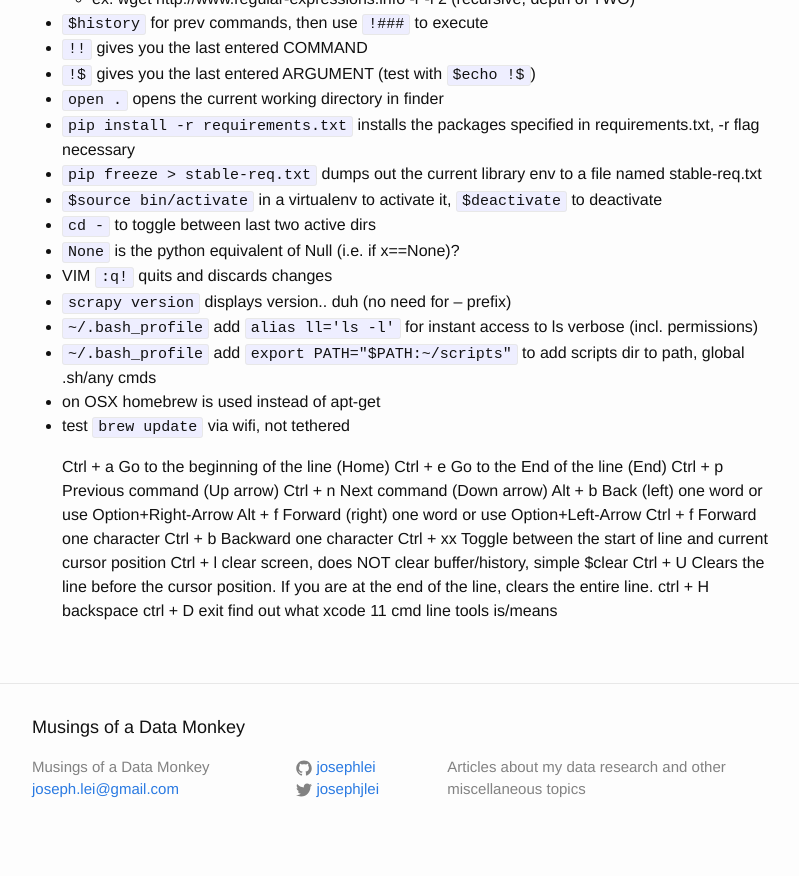
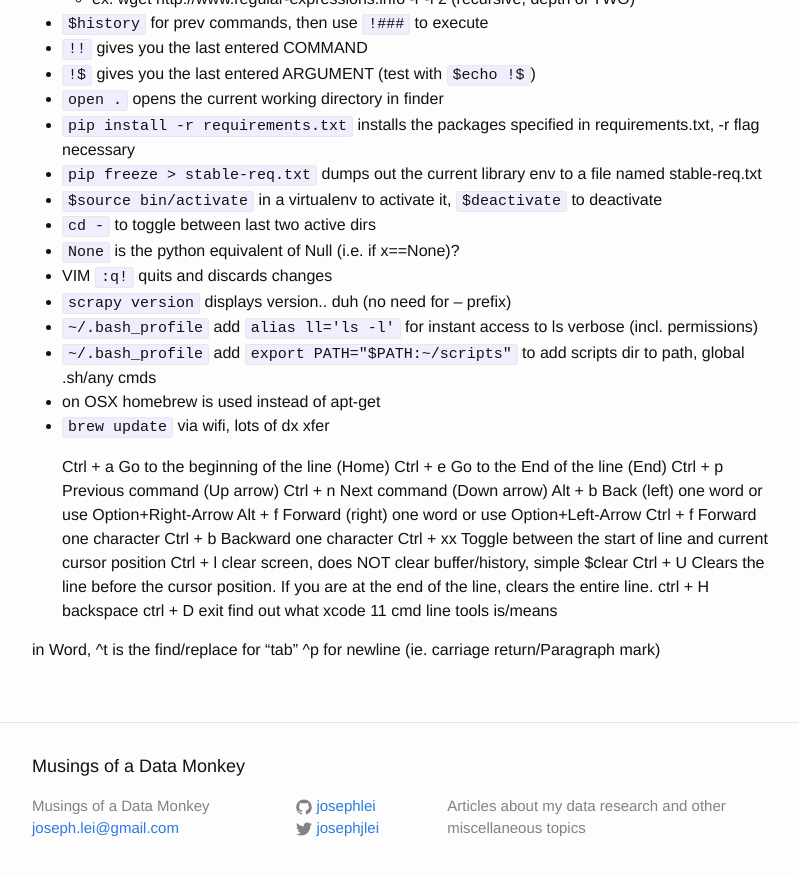
Before and after one commit to josephlei/jjl-website, a Jekyll site: the page built from _posts/2015-06-13-tips-and-tricks.markdown, in a window 1280 px wide and 900 px high, scrolled down 968 px. Shown: the top 876 px of the window, without its empty margins (238-1037 px from the left). Built offline with Jekyll 4.4.1, drawn with Linux system fonts in a browser that asks for light colours.

Commit message:
direct shell update

```diff
--- a/_posts/2015-06-13-tips-and-tricks.markdown
+++ b/_posts/2015-06-13-tips-and-tricks.markdown
@@ -48,7 +48,7 @@ published: true
 * `~/.bash_profile` add `alias ll='ls -l'` for instant access to ls verbose (incl. permissions)
 * `~/.bash_profile` add `export PATH="$PATH:~/scripts"` to add scripts dir to path, global .sh/any cmds
 * on OSX homebrew is used instead of apt-get
-* test `brew update` via wifi, not tethered
+* `brew update` via wifi, lots of dx xfer
 
   Ctrl + a   Go to the beginning of the line (Home)
   Ctrl + e   Go to the End of the line (End)
@@ -64,3 +64,6 @@ published: true
   ctrl + H   backspace
   ctrl + D   exit
 find out what xcode 11 cmd line tools is/means
+
+in Word, ^t is the find/replace for "tab"
+^p for newline (ie. carriage return/Paragraph mark)
--- a/_posts/2015-06-13-what-to-learn-first.markdown
+++ b/_posts/2015-06-13-what-to-learn-first.markdown
@@ -18,7 +18,7 @@ Very importantly, I have to often remind myself to consider the bigger picture o
 
 ####*With that said, here's what I'm currently learning in no particular order :)*
 
-####**Updated 2015-06-28**
+####**Updated 2015-07-02**
 
 * Python 2.x (while eyeballing 3.x)
 * Python Pandas
@@ -32,3 +32,5 @@ Very importantly, I have to often remind myself to consider the bigger picture o
 * cURL + GET vs. POST
 * Scrapy
 * Beautiful Soup 4
+* Django/Flask/Bottle
+* Requests lib
```
